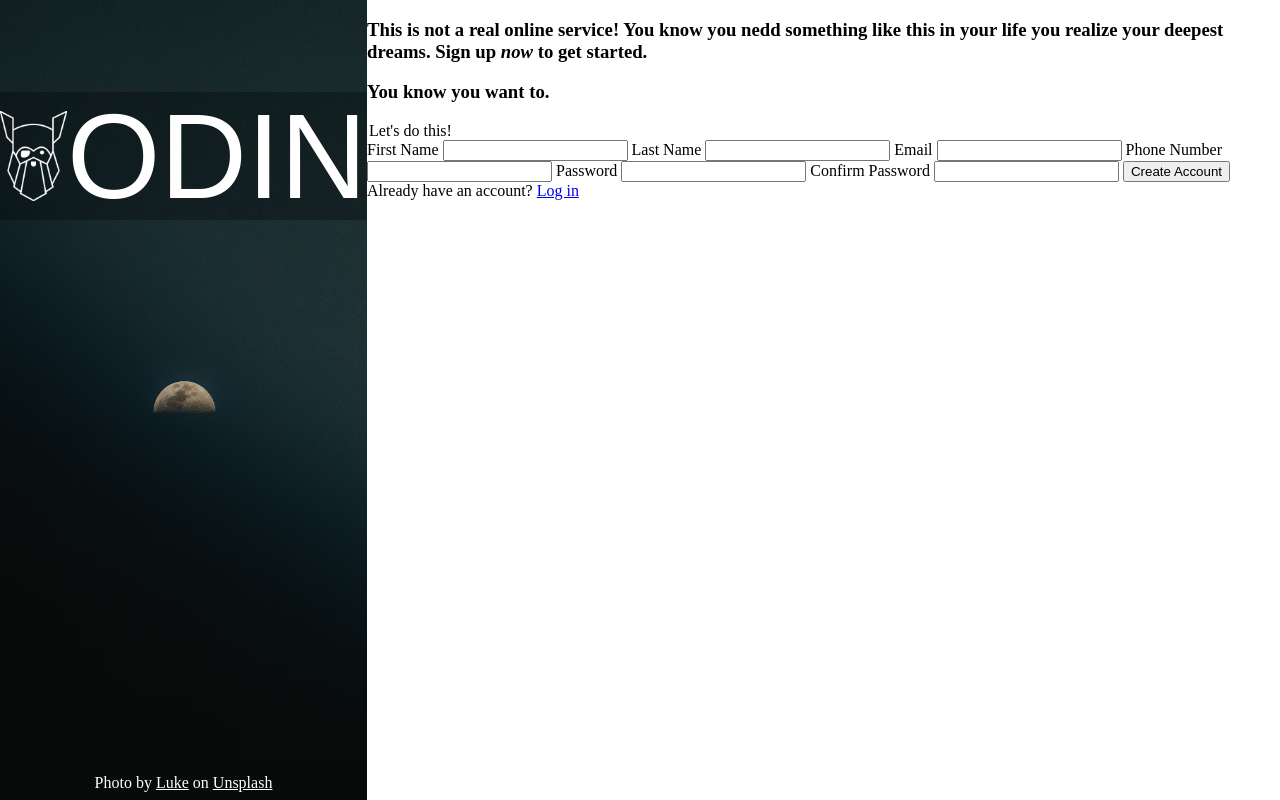
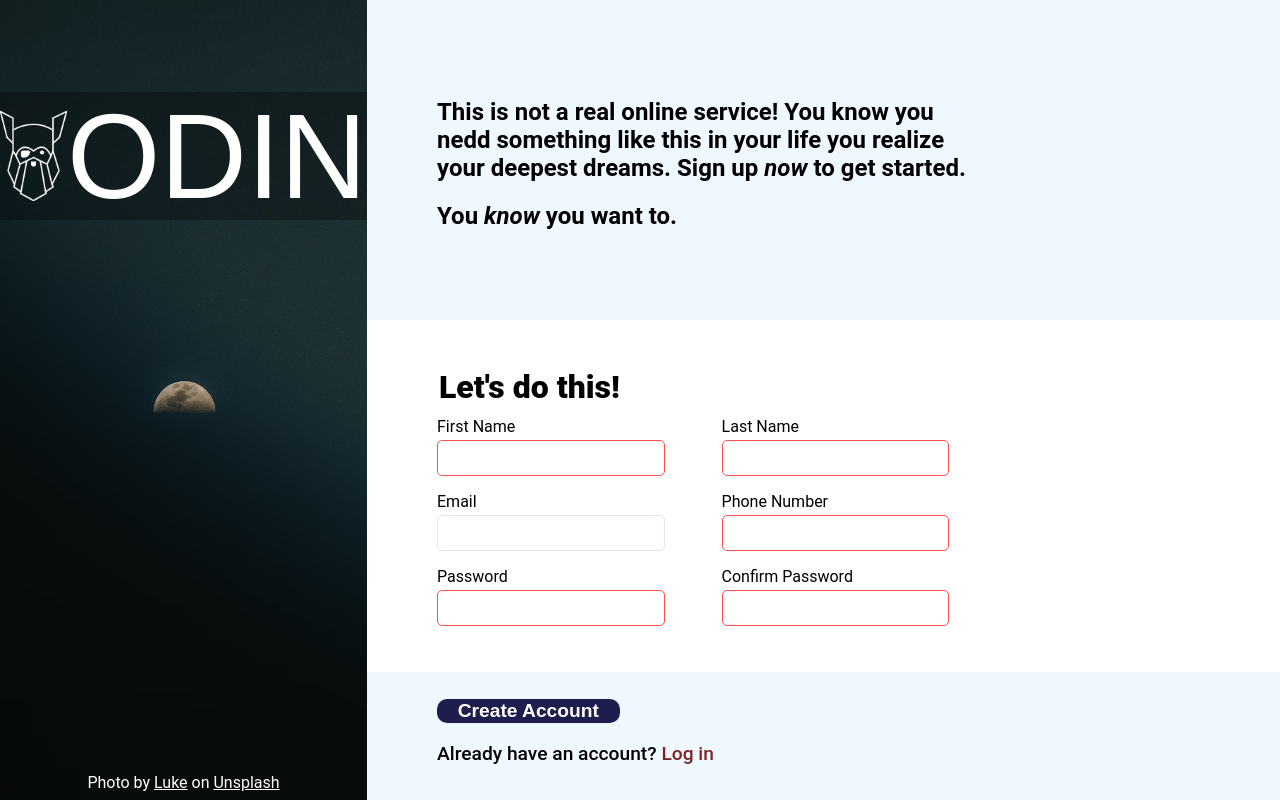
Before and after one commit to iam-rohan/sign-up-form, a plain HTML site: page index.html in a window 1280 px wide. Drawn offline with Linux system fonts and the light colour scheme; a web font is replaced by a local one.

Commit message:
Finish styling the site with which the task is complete.

```diff
--- a/index.html
+++ b/index.html
@@ -21,30 +21,47 @@
         </div>
       </div>
       <div class="main-body">
-        <h3 class="persuation">
-          This is not a real online service! You know you nedd something like this in your life you realize your deepest dreams. Sign up <i>now</i> to
-          get started.
-        </h3>
-        <h3>You know you want to.</h3>
-
-        <form action="#" method="post">
+        <div class="upper-right">
+          <h2 class="persuation">
+            This is not a real online service! You know you nedd something like this in your life you realize your deepest dreams. Sign up
+            <i>now</i> to get started.
+          </h2>
+          <h2 class="persuation">You <em>know</em> you want to.</h2>
+        </div>
+        <div class="form-area">
+          <form action="#" method="post" id="signup-form">
             <legend class="form-intro">Let's do this!</legend>
+            <div class="wrapper">
+              <div class="label-input">
                 <label for="fname">First Name</label>
-          <input type="text" name="user_fname" id="fname" />
+                <input type="text" name="user_fname" id="fname" required />
+              </div>
+              <div class="label-input">
                 <label for="lname">Last Name</label>
-          <input type="text" name="user_lname" id="lname" />
+                <input type="text" name="user_lname" id="lname" required />
+              </div>
+              <div class="label-input">
                 <label for="mail">Email</label>
                 <input type="email" name="user_email" id="mail" />
+              </div>
+              <div class="label-input">
                 <label for="phone">Phone Number</label>
-          <input type="tel" name="user_phone" id="phone" max="10" min="10" />
+                <input type="number" name="user_phone" id="phone" minlength="10" required />
+              </div>
+              <div class="label-input">
                 <label for="password">Password</label>
-          <input type="password" name="user_password" id="password" />
+                <input type="password" name="user_password" id="password" required />
+              </div>
+              <div class="label-input">
                 <label for="cpassword">Confirm Password</label>
-          <input type="password" name="confirm_password" id="cpassword" />
-          <button type="submit" class="submit-btn btn">Create Account</button>
+                <input type="password" name="confirm_password" id="cpassword" required />
+              </div>
+            </div>
           </form>
+        </div>
+        <button type="submit" class="submit-btn btn" form="signup-form">Create Account</button>
 
-        <div class="login-option">Already have an account? <a href="#">Log in</a></div>
+        <div class="login-option">Already have an account? <a href="#" class="login-link">Log in</a></div>
       </div>
     </div>
   </body>
--- a/style.css
+++ b/style.css
@@ -1,12 +1,18 @@
+/* FONT FOR ODIN LOGO */
 .anton-sc-regular {
   font-family: "Anton SC", sans-serif;
   font-weight: 400;
   font-style: normal;
 }
 
+:root {
+  --main-body-padding: 70px;
+}
+
 body {
   margin: 0;
-  padding: 0;
+  font-size: 16px;
+  font-family: "Roboto", sans-serif;
 }
 
 .welcome {
@@ -14,6 +20,7 @@ body {
   height: 100vh;
 }
 
+/* SIDESHOW SECTION */
 .sideshow {
   display: flex;
   flex-direction: column;
@@ -53,3 +60,114 @@ body {
 .credit-link {
   color: white;
 }
+
+/* MAIN BODY SECTION */
+.main-body {
+  background-color: aliceblue;
+  display: flex;
+  flex-direction: column;
+  justify-content: center;
+}
+
+.upper-right {
+  padding: var(--main-body-padding);
+  margin-top: 5%;
+}
+
+.persuation {
+  font-size: 1.5rem;
+  padding: 0 30% 0 0;
+  font-weight: 700;
+}
+
+.form-area {
+  background-color: white;
+  padding: 48px 30% 30px var(--main-body-padding);
+}
+
+.form-intro {
+  font-size: 2rem;
+  font-weight: 800;
+}
+
+.wrapper {
+  display: flex;
+  flex-wrap: wrap;
+  margin-top: 2%;
+}
+
+.label-input {
+  width: 50%;
+  display: flex;
+  flex-direction: column;
+}
+
+.label-input label {
+  margin-bottom: 4px;
+}
+
+.label-input input {
+  font-size: 1.2rem;
+  color: rgb(34, 34, 34);
+  width: 80%;
+  height: 36px;
+  margin-bottom: 16px;
+  padding: 2px;
+  box-sizing: border-box;
+  border: 1px solid #dfe5f1;
+  border-radius: 5px;
+  transition: border-color 0.3s ease;
+}
+
+.label-input input:focus {
+  border-color: blue;
+  box-shadow: 0 0 5px rgba(0, 0, 255, 0.5);
+  outline: none;
+}
+
+.label-input input:invalid {
+  border-color: rgb(255, 79, 79);
+}
+
+input[type="number"]::-webkit-inner-spin-button,
+input[type="number"]::-webkit-outer-spin-button {
+  -webkit-appearance: none;
+  -moz-appearance: none;
+  appearance: none;
+  margin: 0;
+}
+
+.submit-btn {
+  color: white;
+  font-size: 1.2rem;
+  font-weight: 800;
+  width: 20%;
+  height: 6%;
+  margin: 3% var(--main-body-padding) 2%;
+  background-color: #1e1d4d;
+  border: none;
+  border-radius: 10px;
+  transition: transform 0.3s ease;
+}
+
+.submit-btn:hover {
+  transform: scale(1.01);
+  box-shadow: 0 0 10px rgba(0, 0, 255, 0.5);
+}
+
+.submit-btn:active {
+  transform: scale(1);
+  box-shadow: 0 0 10px rgba(0, 0, 255, 0.5);
+}
+
+.login-option {
+  margin: 0 var(--main-body-padding);
+  font-weight: 500;
+  font-size: 1.2rem;
+  margin-bottom: 8%;
+}
+
+.login-link {
+  text-decoration: none;
+  color: rgb(124, 39, 39);
+}
```
Lines whose indentation alone changed are shown as unchanged.
